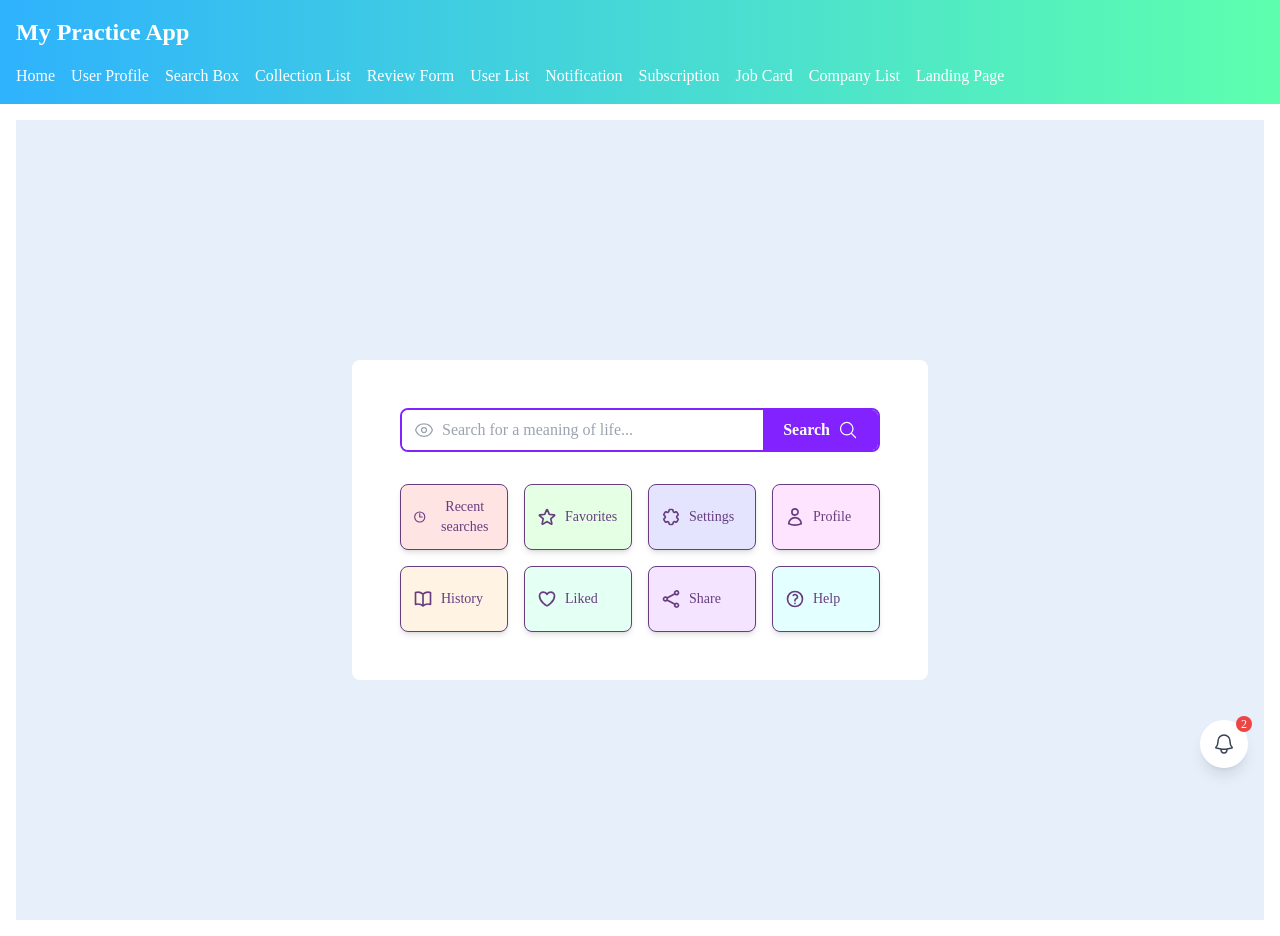
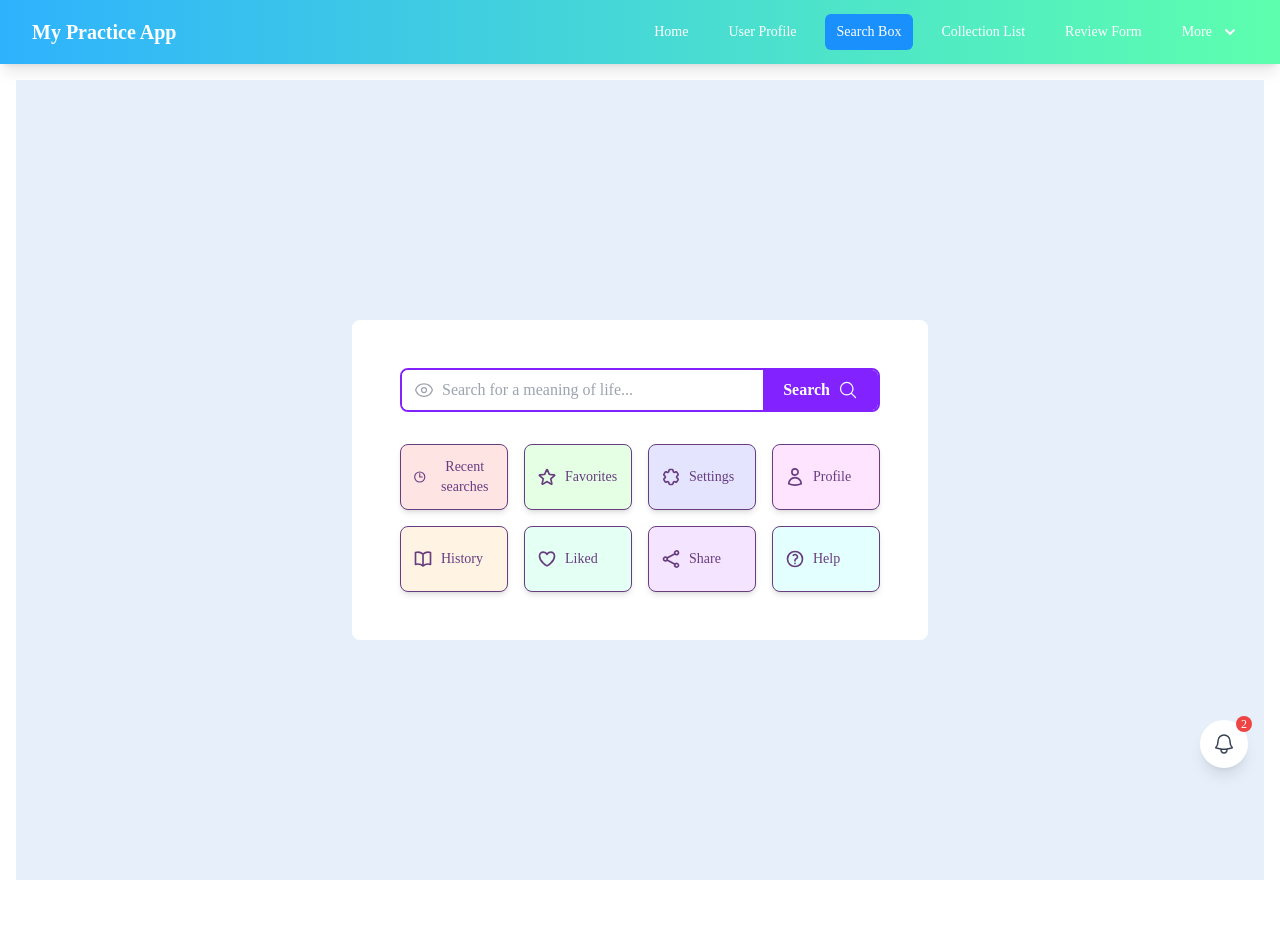
Before and after one commit to AnVuTrong/learn-tailwind, a React (Create React App) app: page /two-search-box in a window 1280 px wide. After the commit the page ends 896 px from the top, so only its background shows below. Built offline with nearby package versions, Linux system fonts and the light colour scheme.

Commit message:
update menu

```diff
--- /dev/null
+++ b/src/components/navigation.components/desktop-menu.component.tsx
@@ -0,0 +1,29 @@
+import { Link, useLocation } from 'react-router-dom';
+import { NavigationLink } from '../../types/navigation.types';
+import { MoreDropdown } from './more-dropdown.component';
+
+interface DesktopMenuProps {
+  navigationLinks: NavigationLink[];
+}
+
+export const DesktopMenu = ({ navigationLinks }: DesktopMenuProps) => {
+  const location = useLocation();
+
+  return (
+    <div className='hidden md:block'>
+      <div className='ml-10 flex items-center space-x-4'>
+        {navigationLinks.slice(0, 5).map((link) => (
+          <Link
+            key={link.path}
+            to={link.path}
+            className={`${
+              location.pathname === link.path ? 'bg-[#1a90fd] text-white' : 'text-white hover:bg-[#1a90fd] hover:text-white'
+            } px-3 py-2 rounded-md text-sm font-medium transition-colors`}>
+            {link.label}
+          </Link>
+        ))}
+        <MoreDropdown navigationLinks={navigationLinks.slice(5)} />
+      </div>
+    </div>
+  );
+};
--- /dev/null
+++ b/src/components/navigation.components/dropdown-icon.component.tsx
@@ -0,0 +1,14 @@
+export const DropdownIcon = () => (
+  <svg
+    className='ml-2 -mr-1 h-5 w-5 inline'
+    xmlns='http://www.w3.org/2000/svg'
+    viewBox='0 0 20 20'
+    fill='currentColor'
+  >
+    <path
+      fillRule='evenodd'
+      d='M5.293 7.293a1 1 0 011.414 0L10 10.586l3.293-3.293a1 1 0 111.414 1.414l-4 4a1 1 0 01-1.414 0l-4-4a1 1 0 010-1.414z'
+      clipRule='evenodd'
+    />
+  </svg>
+);
--- /dev/null
+++ b/src/components/navigation.components/logo-navi.component.tsx
@@ -0,0 +1,7 @@
+import React from 'react';
+
+export const Logo = () => (
+  <div className='flex-shrink-0'>
+    <h2 className='text-white text-xl font-bold'>My Practice App</h2>
+  </div>
+);
--- /dev/null
+++ b/src/components/navigation.components/mobile-menu-button.component.tsx
@@ -0,0 +1,20 @@
+interface MobileMenuButtonProps {
+  isOpen: boolean;
+  onClick: () => void;
+}
+
+export const MobileMenuButton = ({ isOpen, onClick }: MobileMenuButtonProps) => (
+  <div className='md:hidden'>
+    <button
+      onClick={onClick}
+      className='inline-flex items-center justify-center p-2 rounded-md text-white hover:bg-[#1a90fd]'>
+      <svg className='h-6 w-6' xmlns='http://www.w3.org/2000/svg' fill='none' viewBox='0 0 24 24' stroke='currentColor'>
+        {isOpen ? (
+          <path strokeLinecap='round' strokeLinejoin='round' strokeWidth={2} d='M6 18L18 6M6 6l12 12' />
+        ) : (
+          <path strokeLinecap='round' strokeLinejoin='round' strokeWidth={2} d='M4 6h16M4 12h16M4 18h16' />
+        )}
+      </svg>
+    </button>
+  </div>
+);
--- /dev/null
+++ b/src/components/navigation.components/mobile-menu.component.tsx
@@ -0,0 +1,29 @@
+import { Link } from 'react-router-dom';
+import { NavigationLink } from '../../types/navigation.types';
+
+interface MobileMenuProps {
+  isOpen: boolean;
+  navigationLinks: NavigationLink[];
+  onLinkClick: () => void;
+  currentPath: string;
+}
+
+export const MobileMenu = ({ isOpen, navigationLinks, onLinkClick, currentPath }: MobileMenuProps) => {
+  if (!isOpen) return null;
+
+  return (
+    <div className='md:hidden pb-3 pt-2'>
+      {navigationLinks.map((link) => (
+        <Link
+          key={link.path}
+          to={link.path}
+          className={`${
+            currentPath === link.path ? 'bg-[#1a90fd] text-white' : 'text-white hover:bg-[#1a90fd]'
+          } block px-3 py-2 rounded-md text-base font-medium`}
+          onClick={onLinkClick}>
+          {link.label}
+        </Link>
+      ))}
+    </div>
+  );
+};
--- /dev/null
+++ b/src/components/navigation.components/more-dropdown.component.tsx
@@ -0,0 +1,23 @@
+import { Link } from 'react-router-dom';
+import { NavigationLink } from '../../types/navigation.types';
+import { DropdownIcon } from './dropdown-icon.component';
+
+interface MoreDropdownProps {
+  navigationLinks: NavigationLink[];
+}
+
+export const MoreDropdown = ({ navigationLinks }: MoreDropdownProps) => (
+  <div className='relative group'>
+    <button className='text-white hover:bg-[#1a90fd] px-3 py-2 rounded-md text-sm font-medium'>
+      More
+      <DropdownIcon />
+    </button>
+    <div className='absolute right-0 w-48 mt-2 py-2 bg-white rounded-md shadow-xl hidden group-hover:block'>
+      {navigationLinks.map((link) => (
+        <Link key={link.path} to={link.path} className='block px-4 py-2 text-sm text-gray-700 hover:bg-gray-100'>
+          {link.label}
+        </Link>
+      ))}
+    </div>
+  </div>
+);
--- /dev/null
+++ b/src/constants/navigation.constants.ts
@@ -0,0 +1,15 @@
+import { NavigationLink } from '../types/navigation.types';
+
+export const navigationLinks: NavigationLink[] = [
+  { path: '/', label: 'Home' },
+  { path: '/one-user-card', label: 'User Profile' },
+  { path: '/two-search-box', label: 'Search Box' },
+  { path: '/three-collection-list', label: 'Collection List' },
+  { path: '/four-review-form', label: 'Review Form' },
+  { path: '/five-user-list', label: 'User List' },
+  { path: '/six-notification', label: 'Notification' },
+  { path: '/seven-subscription', label: 'Subscription' },
+  { path: '/eight-job-card', label: 'Job Card' },
+  { path: '/nine-company-list', label: 'Company List' },
+  { path: '/ten-landing-page', label: 'Landing Page' }
+];
--- a/src/navigation/navigation.component.tsx
+++ b/src/navigation/navigation.component.tsx
@@ -1,30 +1,38 @@
-import { Fragment } from 'react';
-import { Outlet, Link } from 'react-router-dom';
+import { Fragment, useState } from 'react';
+import { Outlet, useLocation } from 'react-router-dom';
+import { Logo } from '../components/navigation.components/logo-navi.component';
+import { DesktopMenu } from '../components/navigation.components/desktop-menu.component';
+import { MobileMenuButton } from '../components/navigation.components/mobile-menu-button.component';
+import { MobileMenu } from '../components/navigation.components/mobile-menu.component';
+import { navigationLinks } from '../constants/navigation.constants';
 
 export const Navigation = () => {
+  const [isMenuOpen, setIsMenuOpen] = useState(false);
+  const location = useLocation();
+
   return (
     <Fragment>
-            <nav className="bg-gradient-to-r from-[#2fb2fd] to-[#5dffae] p-4">
-                <div className="max-w-8xl mx-auto">
-                    <h2 className="text-white text-2xl font-bold mb-4">My Practice App</h2>
-                    <div className="flex flex-row flex-wrap gap-4">
-                        <Link to="/" className="text-white hover:text-blue-200">Home</Link>
-                        <Link to="/one-user-card" className="text-white hover:text-blue-200">User Profile</Link>
-                        <Link to="/two-search-box" className="text-white hover:text-blue-200">Search Box</Link>
-                        <Link to="/three-collection-list" className="text-white hover:text-blue-200">Collection List</Link>
-                        <Link to="/four-review-form" className="text-white hover:text-blue-200">Review Form</Link>
-                        <Link to="/five-user-list" className="text-white hover:text-blue-200">User List</Link>
-                        <Link to="/six-notification" className="text-white hover:text-blue-200">Notification</Link>
-                        <Link to="/seven-subscription" className="text-white hover:text-blue-200">Subscription</Link>
-                        <Link to="/eight-job-card" className="text-white hover:text-blue-200">Job Card</Link>
-                        <Link to="/nine-company-list" className="text-white hover:text-blue-200">Company List</Link>
-                        <Link to="/ten-landing-page" className="text-white hover:text-blue-200">Landing Page</Link>
+      <nav className='bg-gradient-to-r from-[#2fb2fd] to-[#5dffae] shadow-lg'>
+        <div className='max-w-7xl mx-auto px-4 sm:px-6 lg:px-8'>
+          <div className='flex items-center justify-between h-16'>
+            <Logo />
+            <DesktopMenu navigationLinks={navigationLinks} />
+            <MobileMenuButton
+              isOpen={isMenuOpen}
+              onClick={() => setIsMenuOpen(!isMenuOpen)}
+            />
           </div>
+          <MobileMenu
+            isOpen={isMenuOpen}
+            navigationLinks={navigationLinks}
+            onLinkClick={() => setIsMenuOpen(false)}
+            currentPath={location.pathname}
+          />
         </div>
       </nav>
-            <main className="p-4">
+      <main className='p-4'>
         <Outlet />
       </main>
     </Fragment>
   );
-}
+};
--- /dev/null
+++ b/src/types/navigation.types.ts
@@ -0,0 +1,4 @@
+export interface NavigationLink {
+  path: string;
+  label: string;
+}
```
Lines whose indentation alone changed are shown as unchanged.
